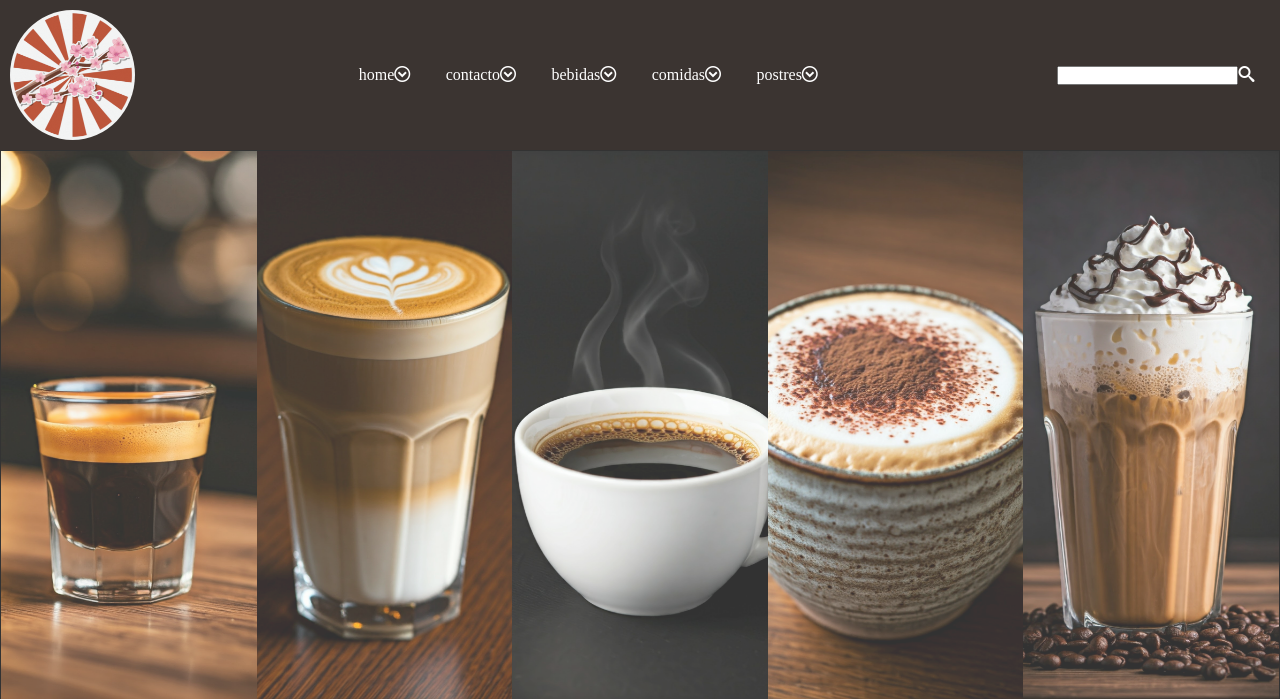
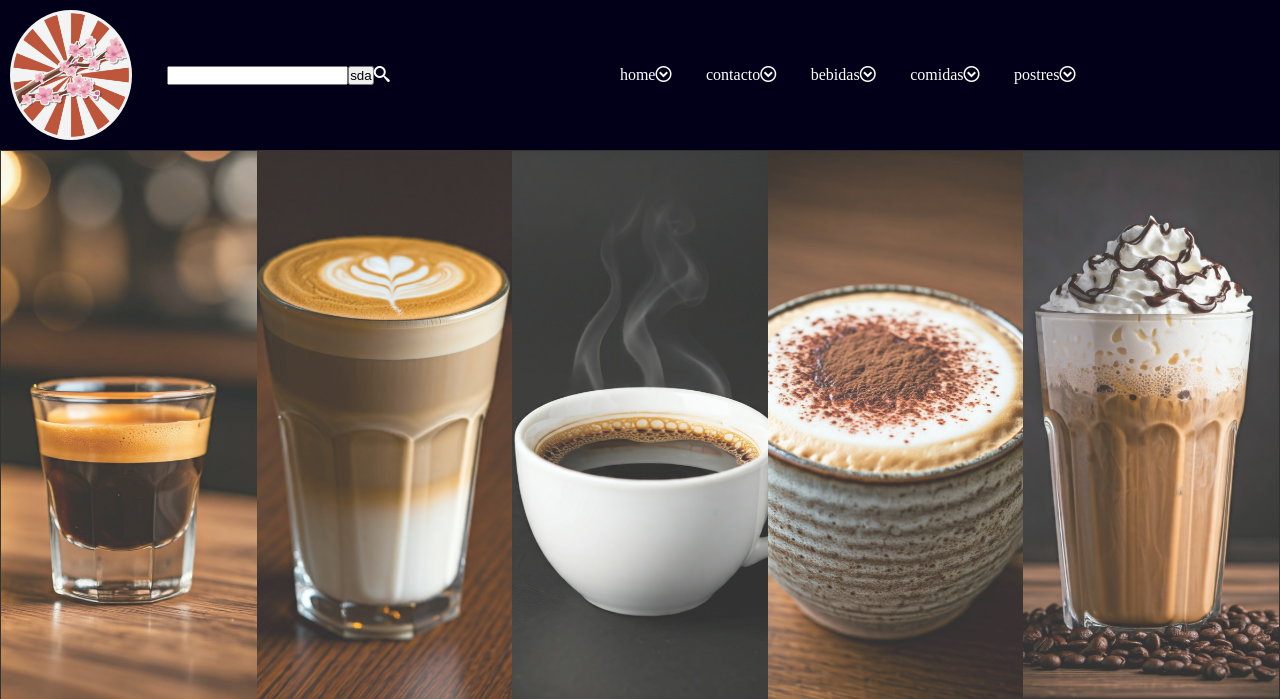
Before and after one commit to CarlosAlbarracino/g3_Sakura, a PHP site: page /html/index.html in a window 1280 px wide. Shown: the top 699 px of the page. Run offline with PHP 8.4, Linux system fonts and the light colour scheme; some web fonts are replaced.

Commit message:
cambios de ubicacion y colores

```diff
--- a/css/Style.css
+++ b/css/Style.css
@@ -24,7 +24,7 @@ nav{
     justify-content: space-around;
     align-items: center;
     width: 100%;
-    background-color: #3b3431;
+    background-color: #020018;
 
 }
 
@@ -35,10 +35,7 @@ nav{
 
 }
 
-.busqueda{
-    display: flex;
-    padding: 2%;
-}
+
 
 .logo{
     padding: 10px;
@@ -54,11 +51,3 @@ nav{
     height: 100%;
     width: 100%;
 }
-
-.busqueda{
-    font-family: 'Times New Roman';
-}
-
-.busqueda span{
-    color: white;
-}
--- /dev/null
+++ b/css/busqueda.css
@@ -0,0 +1,9 @@
+.busqueda span{
+    color: white;
+}
+
+.busqueda{
+    display: flex;
+    padding: 2%;
+
+}
--- a/html/index.html
+++ b/html/index.html
@@ -6,6 +6,7 @@
     <link rel="stylesheet" href="../css/Style.css">
     <link rel="stylesheet" href="../css/carrusel1.css">
     <link rel="stylesheet" href="../iconos/icomoon.css">
+    <link rel="stylesheet" href="../css/busqueda.css">
 
     <title>Sakura</title>
 
@@ -23,6 +24,13 @@
                                 </iframe> -->
             </div>
 
+
+
+            <div class="busqueda">
+                <input type="text">
+                <input type="button" value="sda">
+                <span class="icon-search"></span>
+            </div>
             <div class="menu">
                 <div class="menu-elemento">
                     <p>home</p>
@@ -46,11 +54,6 @@
                 </div>
 
             </div>
-
-            <div class="busqueda">
-                <input type="text">
-                <span class="icon-search"></span>
-            </div>
         </nav>
         <section class="carrusel">
             <img src="../img/1.jpg">
```
Also changed, not shown: js/busquda.Js (added), 2 other files.
